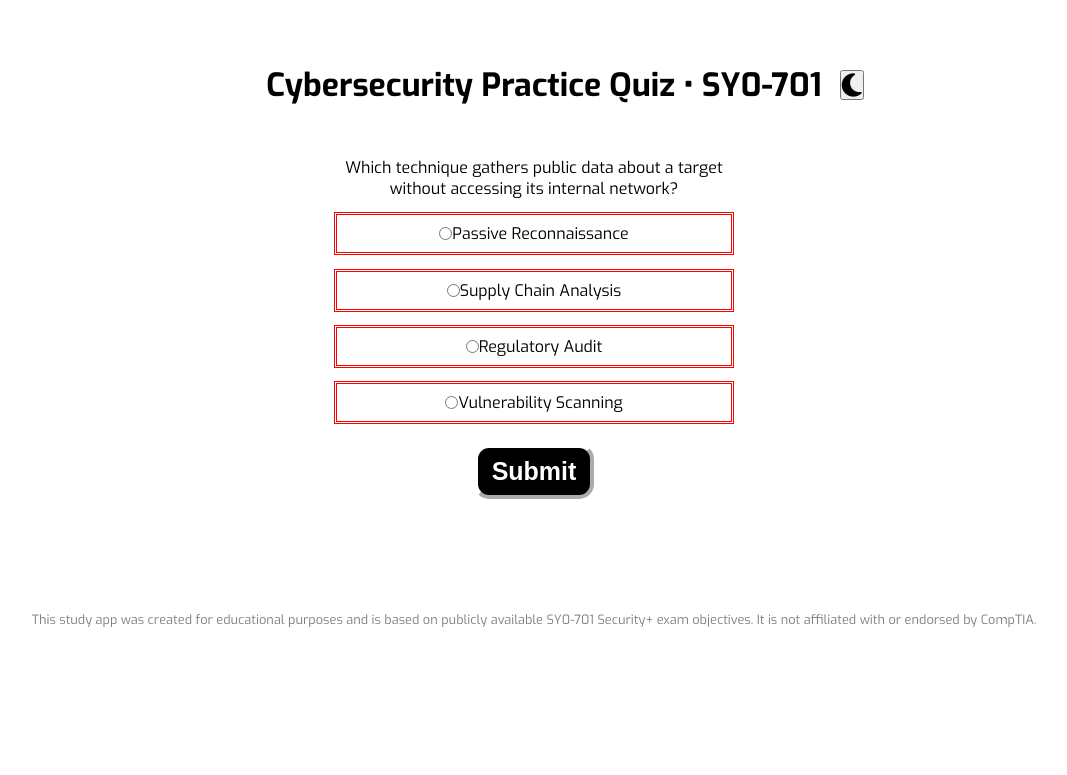
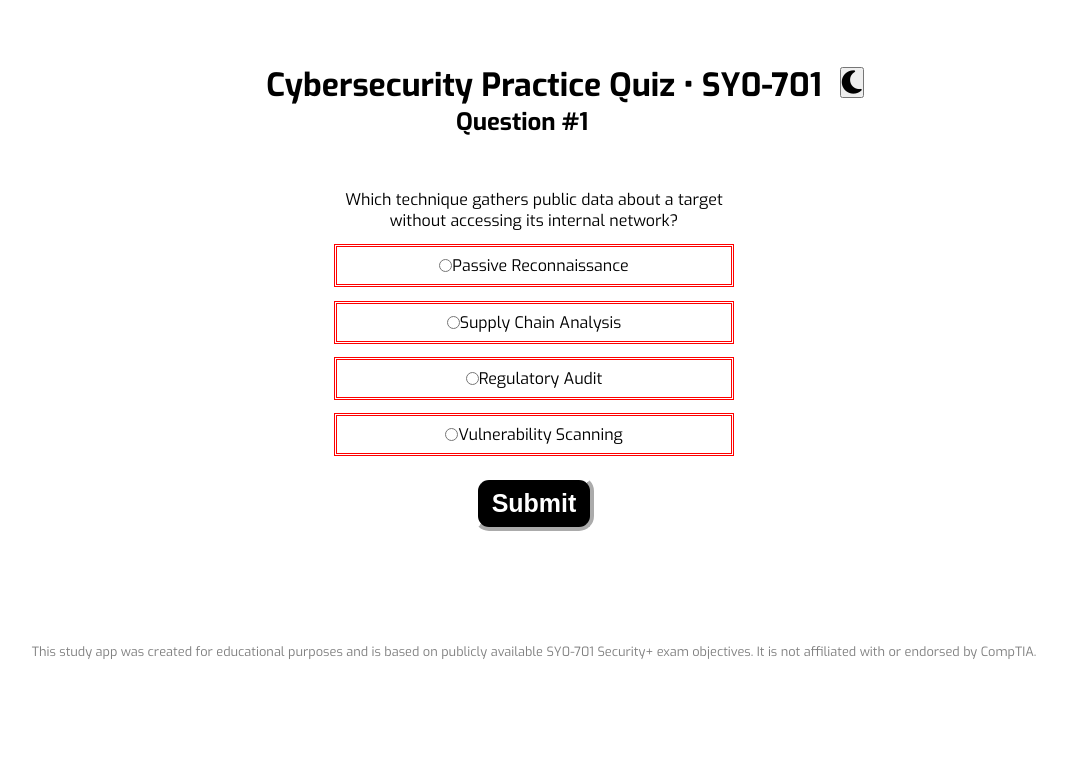
Before and after one commit to cjmDevelop/SY0-701-Study-App, a website built with Vite: page index.html in a window 1280 px wide. Shown: the whole page, without its empty margins (106-1173 px from the left). Built offline with nearby package versions, Linux system fonts and the light colour scheme.

Commit message:
New pic for README.md and added question number to header view.

```diff
--- a/index.html
+++ b/index.html
@@ -15,8 +15,11 @@
 </head>
 <body>
     <div class="header">
-        <div>
+        <div id="header-content-container">
             <h1 id="quiz-title">Cybersecurity Practice Quiz &bull; SY0-701</h1>
+            <div>
+                <h2>Question #<span id="questionNumber"></span></h2>
+            </div>
         </div>
         <div>
             <button id="day-n-night" onclick="myFunction()"><i class="fa-solid fa-moon fa-2x"></i></button>
--- a/scripts/script.js
+++ b/scripts/script.js
@@ -1113,9 +1113,6 @@
   options: ["True", "False"],
   answer: "True"
 },
-
-
-
 ];
 
 const quizContainer = document.getElementById('quiz');
@@ -1124,11 +1121,17 @@
 const retryButton = document.getElementById('retry');
 const showAnswerButton = document.getElementById('showAnswer');
 
+
 let score = 0;
 let currentQuestion = 0;
+
+const showQuestionNumber = document.getElementById('questionNumber');
+      showQuestionNumber.textContent = currentQuestion + 1;
+
 let correctAnswersAnswered = 0;
 let incorrectAnswersAnswered = 0;
 let incorrectAnswers = [];
+
 
 // Shuffle
 function shuffleArray(array) {
--- a/styles/styles.css
+++ b/styles/styles.css
@@ -17,7 +17,7 @@
 .header {
   display: flex;
   justify-content: center;
-  align-items: center;
+  /* align-items: center; */
   margin-bottom: 4%;
   padding-top: 5%;
 }
@@ -30,6 +30,7 @@
   color: black;
   border: 0.5 px solid aqua;
   margin-left: 75%;
+  margin-top: 14%;
 }
 
 #day-n-night:focus {
```
Also changed, not shown: README.md, site-pic.png (added).
